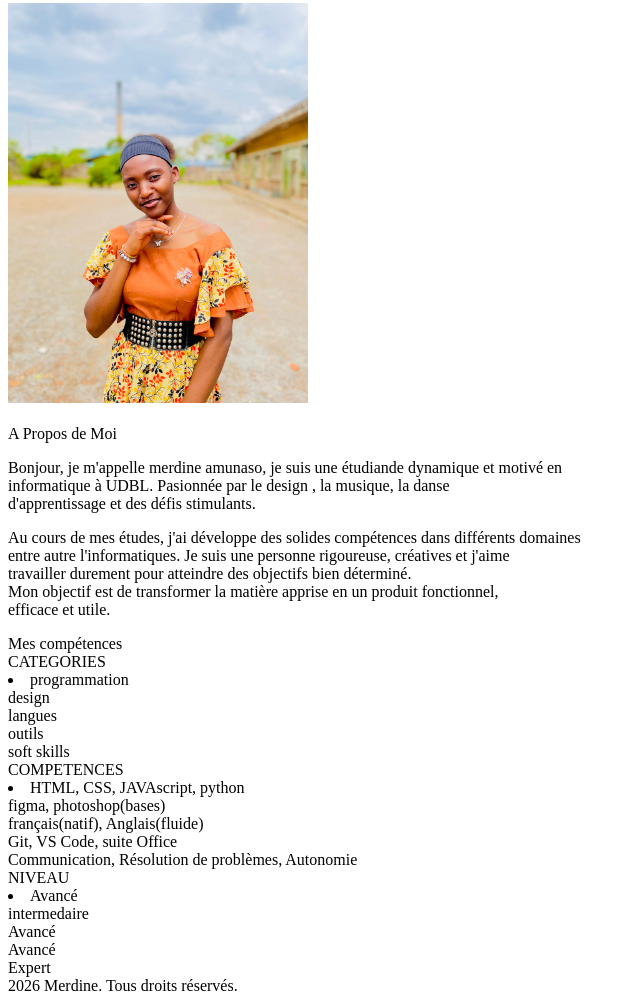
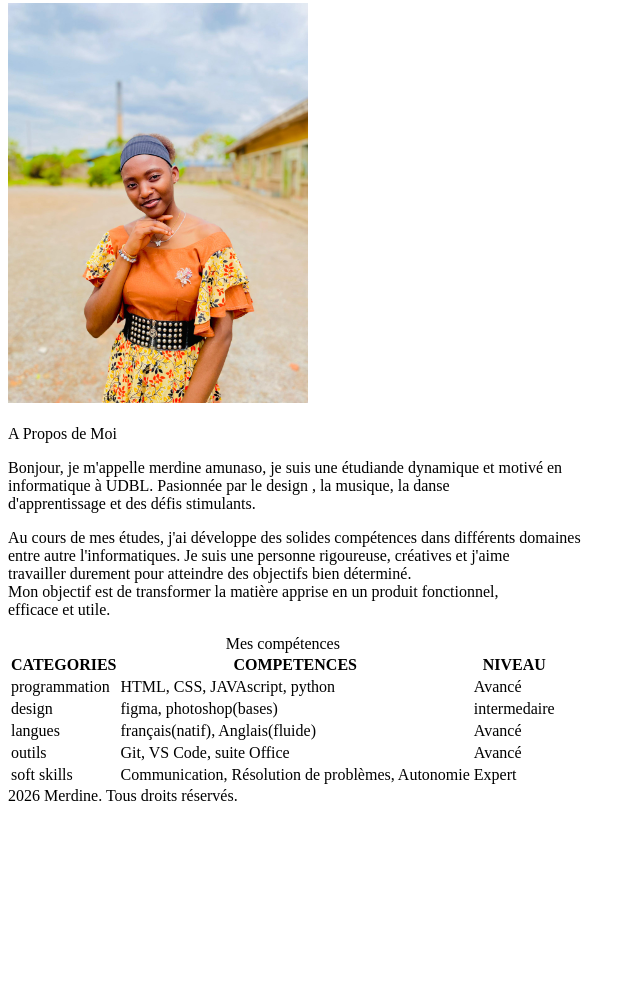
Before and after one commit to amunasokimembemerdine/mon-portefolio-2026, a plain HTML site: page index.html in a window 1280 px wide. Shown: the part 247-1250 px from the top of the page, without its empty margins (0-640 px from the left). After the commit the page ends 1060 px from the top, so only its background shows below. Drawn offline with Linux system fonts and the light colour scheme.

Commit message:
creation du creation

```diff
--- a/index.html
+++ b/index.html
@@ -36,49 +36,43 @@ contact <br>
         efficace et utile.
       </P>
     </section>
-  </div>
+
+  <table>
+    <caption>
+      Mes compétences
+    <captions>
+
+    <thead>
+      <th>CATEGORIES</th> <th> COMPETENCES</th> <th>NIVEAU</th>
+      <thead>
+        <tbody>
+
+          <tr>
+            <td>programmation</td>  <td>HTML, CSS, JAVAscript, python</td>  <td>Avancé</td>
+          </tr>
+
+          <tr>
+              <td> design</td>  <td>figma, photoshop(bases)</td>  <td>intermedaire</td>
+          </tr>
+
+          <tr>
+              <td> langues</td>  <td>français(natif), Anglais(fluide) </td>  <td>Avancé</td>
+          </tr>
+
+          <tr>
+              <td>outils</td>  <td> Git, VS Code, suite Office</td>  <td>Avancé</td>
+          </tr>
+
+          <tr>
+              <td> soft skills</td>  <td>Communication, Résolution de problèmes, Autonomie</td>  <td> Expert</td>
+          </tr>
+  </tbody>
+
+  </table>
+  <footer>
     <div>
-      Mes compétences
+      2026 Merdine. Tous droits réservés.
     </div>
-    <section>
-      CATEGORIES
-      <div>
-        <li>
-          programmation <br>
-          design <br>
-          langues <br>
-          outils <br>
-          soft skills <br>
-        </li>
-      </div>
+  </footer>
 
-    </section>
-    <section>
-      COMPETENCES
-      <div>
-        <li>
-          HTML, CSS, JAVAscript, python <br>
-          figma, photoshop(bases) <br>
-          français(natif), Anglais(fluide) <br>
-          Git, VS Code, suite Office <br>
-          Communication, Résolution de problèmes, Autonomie <br>
-        </li>
-      </div>
-    </section>
-    <section>
-      NIVEAU
-      <div>
-        <li>
-          Avancé <br>
-          intermedaire <br>
-          Avancé <br>
-          Avancé <br>
-          Expert <br>
-        </li>
-      </div>
-    </section>
-    <footer>
-      2026 Merdine. Tous droits réservés.
-    </footer>
-</body>
 </html>
```
